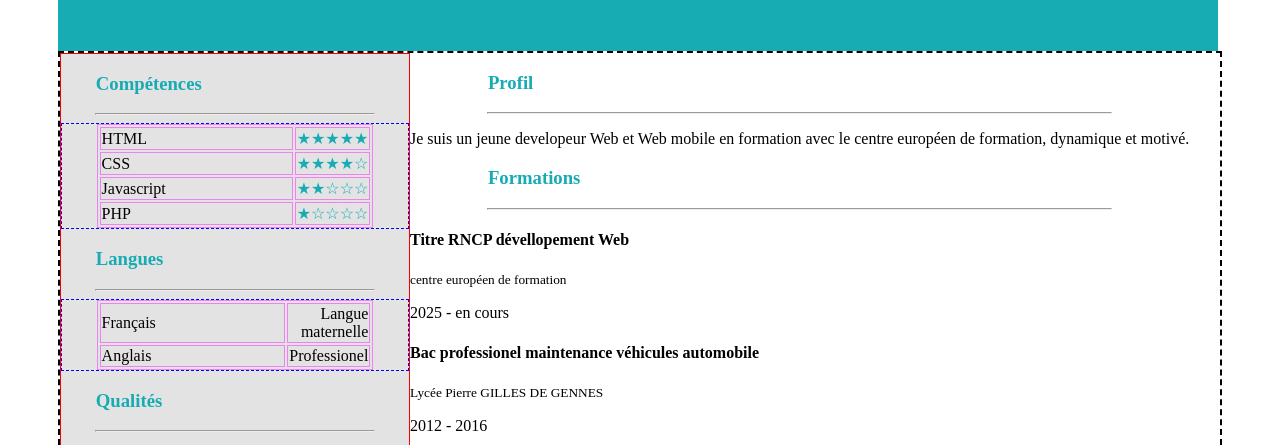
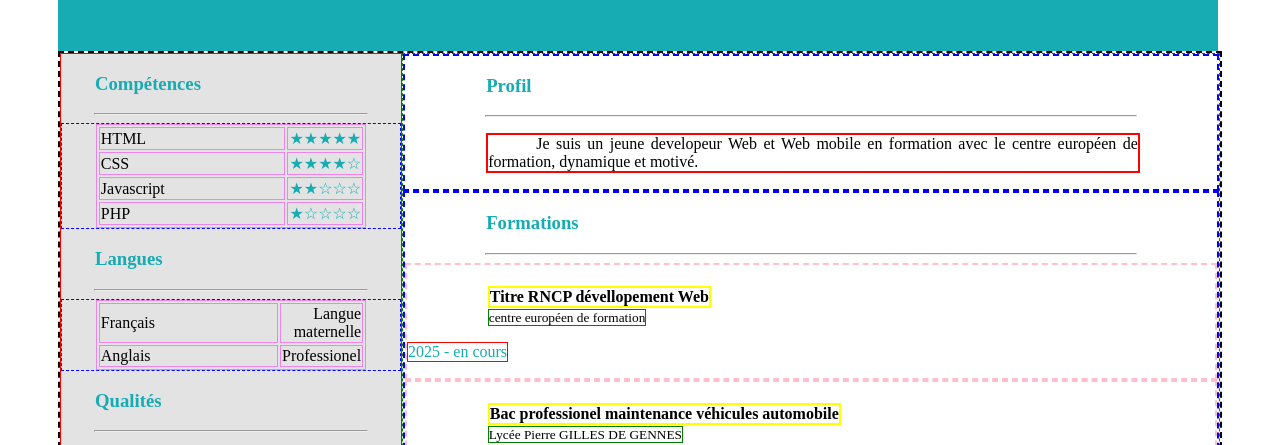
Before and after one commit to Charpyspm/Charpentier_Maxence_Devoir_3_CV_HTML_CSS, a plain HTML site: page index.html in a window 1280 px wide. Shown: the part 307-752 px from the top of the page. Drawn offline with Linux system fonts and the light colour scheme.

Commit message:
debut de mise en style section

```diff
--- a/assets/css/style.css
+++ b/assets/css/style.css
@@ -83,6 +83,8 @@ h3 {
     padding-left: 10%;
 }
 
+/*style aside*/
+
 .stars {
     color: #17abb3;
 }
@@ -124,3 +126,48 @@ li::before {
     width: 1em;
     margin-left: -1em;
 }
+
+/*style section*/
+
+section {
+    border: 1px dashed green;
+    display: flex;
+    flex-direction: column;
+}
+
+article {
+    border: 2px dashed blue;
+}
+
+.presentation {
+    border: 2px solid red;
+    margin-left: 10%;
+    width: 80%;
+    text-align: justify;
+    text-indent: 3em;
+}
+
+h4 {
+    border: 2px solid yellow;
+    width: fit-content;
+    margin-left: 10%;
+    margin-bottom: 0;
+}
+
+article small {
+    border: 1px solid green;
+    margin-left: 10%;
+    margin-top: 0;
+}
+
+.date {
+    border: 1px solid red;
+    width: fit-content;
+    color: #17abb3;
+}
+
+.cef, .bac, .first-exp, .second-exp {
+    border: 2px dashed pink;
+
+
+}
--- a/index.html
+++ b/index.html
@@ -93,10 +93,11 @@
             <article class="profil">
                 <h3>Profil</h3>
                 <hr>
-                <p>
-                    Je suis un jeune developeur Web et Web mobile en formation avec le centre européen de formation,
-                    dynamique et motivé.
-                </p>
+                <div>
+                    <p class="presentation">
+                        Je suis un jeune developeur Web et Web mobile en formation avec le centre européen de formation,
+                        dynamique et motivé.
+                    </p>
             </article>
             <article class="formation">
                 <h3>Formations</h3>
@@ -104,12 +105,12 @@
                 <div class="cef">
                     <h4>Titre RNCP dévellopement Web</h4>
                     <small>centre européen de formation</small>
-                    <p>2025 - en cours</p>
+                    <p class="date">2025 - en cours</p>
                 </div>
                 <div class="bac">
                     <h4>Bac professionel maintenance véhicules automobile</h4>
                     <small>Lycée Pierre GILLES DE GENNES</small>
-                    <p>2012 - 2016</p>
+                    <p class="date">2012 - 2016</p>
                 </div>
             </article>
             <article>
@@ -125,12 +126,12 @@
                 <div class="first-exp">
                     <h4>Mécanicien poid lourd</h4>
                     <small>Armée de terre</small>
-                    <p>2016 - 2019</p>
+                    <p class="date">2016 - 2019</p>
                 </div>
                 <div class="second-exp">
                     <h4>Opérateur atelier</h4>
                     <small>Menuiserie Couval</small>
-                    <p>2019 - en cours</p>
+                    <p class="date">2019 - en cours</p>
                 </div>
             </article>
         </section>
```
